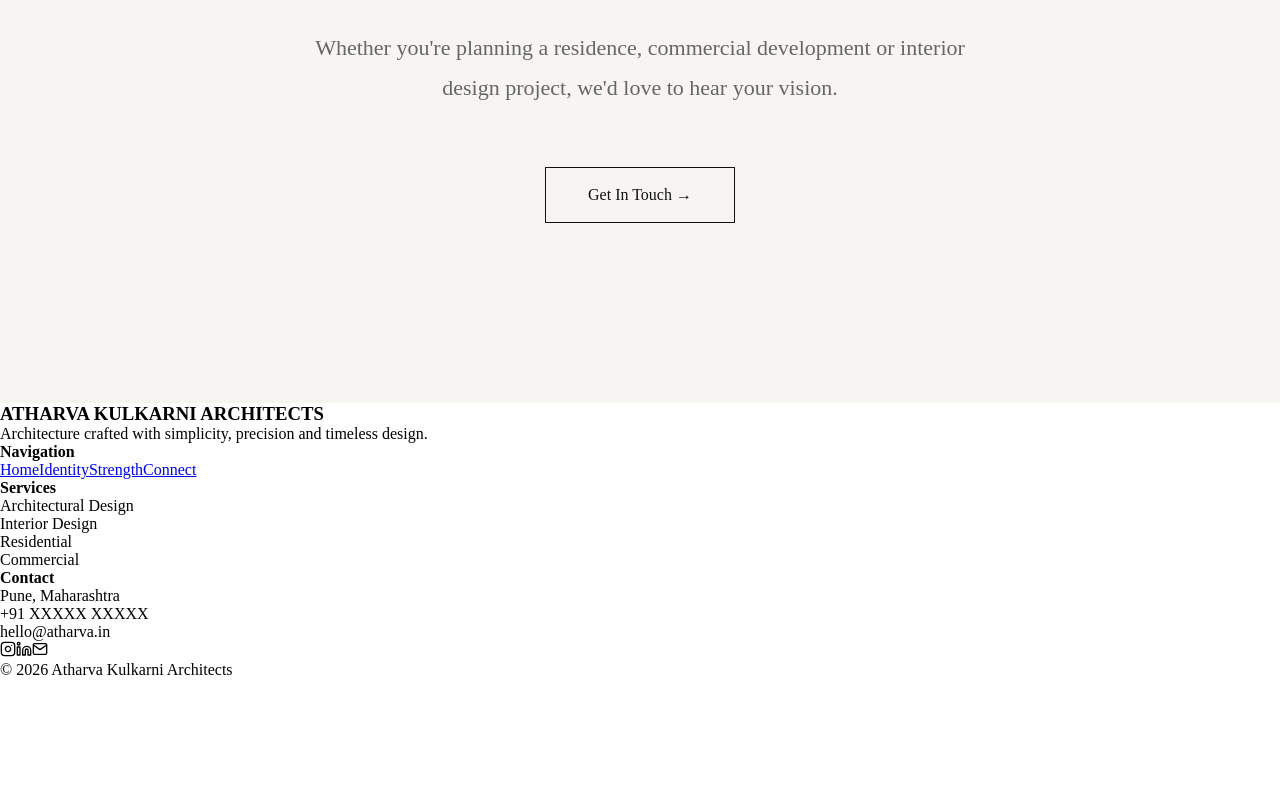
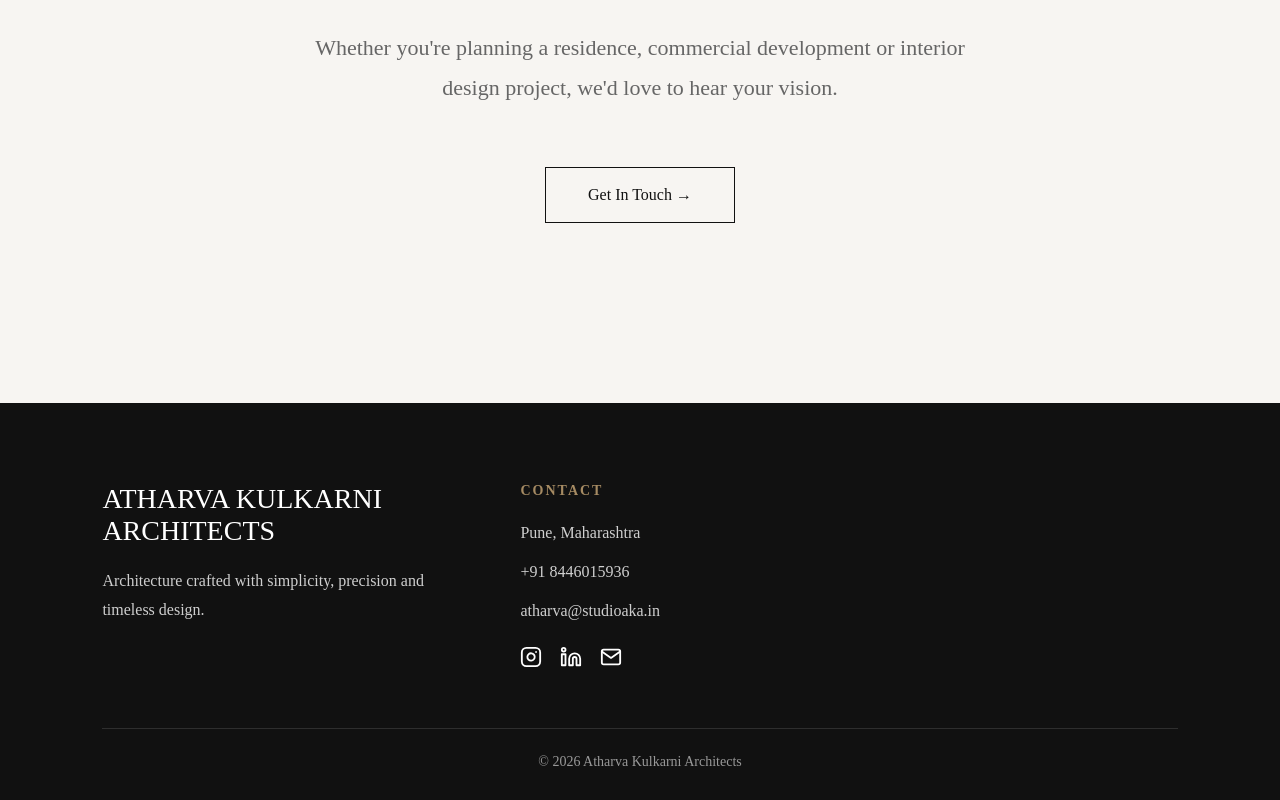
Before and after one commit to ssk607/atharva-arch-portfolio, a Next.js app: page /projects/gazebo in a window 1280 px wide. Shown: the part 2601-3401 px from the top of the page. Before the commit the page ends 3280 px from the top, so only its background shows below. Built offline with nearby package versions, Linux system fonts and the light colour scheme.

Commit message:
Added some changes

```diff
--- a/app/globals.css
+++ b/app/globals.css
@@ -194,8 +194,7 @@ body {
 }
 
 .home-page {
-    height: 100vh;
-    overflow: hidden;
+    min-height: 100vh;
 }
 
 
@@ -1239,6 +1238,81 @@ CATEGORY PAGE
 
 }
 
+/* ===========================
+   FOOTER
+=========================== */
+
+.site-footer {
+    background: #111;
+    color: #fff;
+    padding: 80px 8% 30px;
+}
+
+.footer-grid {
+    display: grid;
+    grid-template-columns: 2fr 1fr 1fr 1fr;
+    gap: 60px;
+    max-width: 1400px;
+    margin: 0 auto;
+}
+
+.footer-grid h3 {
+    font-size: 28px;
+    font-weight: 300;
+    margin-bottom: 20px;
+}
+
+.footer-grid h4 {
+    font-size: 14px;
+    text-transform: uppercase;
+    letter-spacing: 2px;
+    margin-bottom: 20px;
+    color: #A68B63;
+}
+
+.footer-grid p {
+    color: #cfcfcf;
+    line-height: 1.8;
+    margin-bottom: 10px;
+}
+
+.footer-grid a {
+    display: block;
+    color: #cfcfcf;
+    text-decoration: none;
+    margin-bottom: 12px;
+    transition: .3s;
+}
+
+.footer-grid a:hover {
+    color: #fff;
+}
+
+.social-icons {
+    display: flex;
+    gap: 18px;
+    margin-top: 20px;
+    font-size: 22px;
+}
+
+.social-icons svg {
+    cursor: pointer;
+    transition: .3s;
+}
+
+.social-icons svg:hover {
+    color: #A68B63;
+}
+
+.footer-bottom {
+    margin-top: 60px;
+    padding-top: 25px;
+    border-top: 1px solid rgba(255, 255, 255, .12);
+    text-align: center;
+    color: #999;
+    font-size: 14px;
+}
+
 .category-breadcrumb {
 
     width: min(1400px, 90%);
@@ -1380,3 +1454,45 @@ CATEGORY PAGE
     color: #111;
 
 }
+
+.category-header {
+
+    width: min(1400px, 90%);
+
+    margin: 160px auto 80px;
+
+}
+
+.category-title {
+
+    text-align: center;
+
+    margin-top: 45px;
+
+}
+
+.category-label {
+
+    font-size: 13px;
+
+    letter-spacing: 4px;
+
+    text-transform: uppercase;
+
+    color: #A68B63;
+
+    margin-bottom: 20px;
+
+}
+
+.category-title h1 {
+
+    font-size: 72px;
+
+    font-weight: 300;
+
+    letter-spacing: -2px;
+
+    line-height: 1;
+
+}
--- a/components/Footer/Footer.jsx
+++ b/components/Footer/Footer.jsx
@@ -26,41 +26,13 @@ export default function Footer() {
 
                 <div>
 
-                    <h4>Navigation</h4>
-
-                    <Link href="/">Home</Link>
-
-                    <Link href="/identity">Identity</Link>
-
-                    <Link href="/strength">Strength</Link>
-
-                    <Link href="/connect">Connect</Link>
-
-                </div>
-
-                <div>
-
-                    <h4>Services</h4>
-
-                    <p>Architectural Design</p>
-
-                    <p>Interior Design</p>
-
-                    <p>Residential</p>
-
-                    <p>Commercial</p>
-
-                </div>
-
-                <div>
-
                     <h4>Contact</h4>
 
                     <p>Pune, Maharashtra</p>
 
-                    <p>+91 XXXXX XXXXX</p>
+                    <p>+91 8446015936</p>
 
-                    <p>hello@atharva.in</p>
+                    <p>atharva@studioaka.in</p>
 
                     <div className="social-icons">
 
```
Also changed, not shown: app/expertise/[discipline]/[category]/page.jsx (+12 -6 lines), app/page.js (+12 -7 lines).
